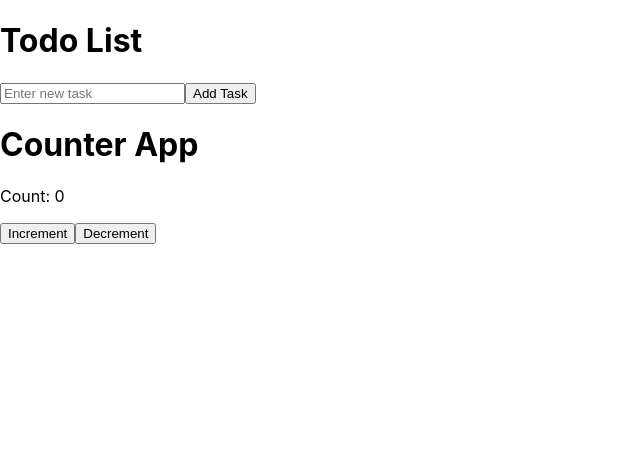
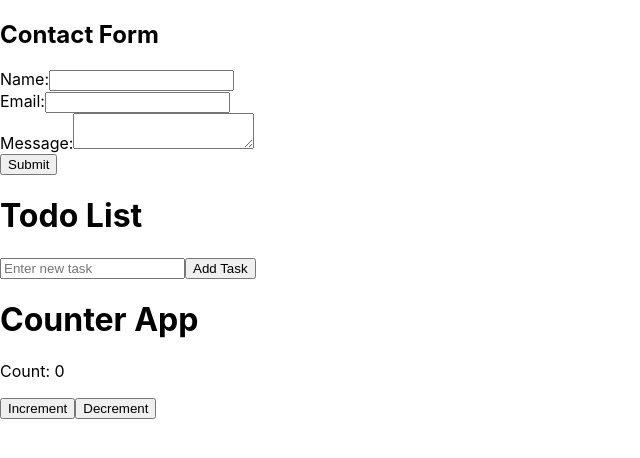
Before and after one commit to ravindrasharmacs/ReactPrj, a React (Create React App) app: page / in a window 1280 px wide. Shown: the top 458 px of the page, without its empty margins (0-640 px from the left). Built offline with nearby package versions, Linux system fonts and the light colour scheme.

Commit message:
react_005 : form with controlled components

```diff
--- /dev/null
+++ b/src/FormWithControlledComponents.js
@@ -0,0 +1,77 @@
+import React, { useState } from 'react';
+
+function FormWithControlledComponents() {
+  const [formData, setFormData] = useState({
+    name: '',
+    email: '',
+    message: ''
+  });
+  const [submittedData, setSubmittedData] = useState(null);
+
+  const handleChange = (e) => {
+    const { name, value } = e.target;
+    setFormData(prevData => ({
+      ...prevData,
+      [name]: value
+    }));
+  };
+
+  const handleSubmit = (e) => {
+    e.preventDefault();
+    setSubmittedData(formData);
+    // Optional: Reset form after submission
+    setFormData({ name: '', email: '', message: '' });
+  };
+
+  return (
+    <div>
+      <h2>Contact Form</h2>
+      <form onSubmit={handleSubmit}>
+        <div>
+          <label htmlFor="name">Name:</label>
+          <input
+            type="text"
+            id="name"
+            name="name"
+            value={formData.name}
+            onChange={handleChange}
+            required
+          />
+        </div>
+        <div>
+          <label htmlFor="email">Email:</label>
+          <input
+            type="email"
+            id="email"
+            name="email"
+            value={formData.email}
+            onChange={handleChange}
+            required
+          />
+        </div>
+        <div>
+          <label htmlFor="message">Message:</label>
+          <textarea
+            id="message"
+            name="message"
+            value={formData.message}
+            onChange={handleChange}
+            required
+          />
+        </div>
+        <button type="submit">Submit</button>
+      </form>
+
+      {submittedData && (
+        <div>
+          <h3>Submitted Data:</h3>
+          <p>Name: {submittedData.name}</p>
+          <p>Email: {submittedData.email}</p>
+          <p>Message: {submittedData.message}</p>
+        </div>
+      )}
+    </div>
+  );
+}
+
+export default FormWithControlledComponents;
--- a/src/index.js
+++ b/src/index.js
@@ -4,12 +4,16 @@ import './index.css';
 import App from './App';
 import reportWebVitals from './reportWebVitals';
 import TodoList from './TodoList';
+import FormWithControlledComponents from './FormWithControlledComponents';
+// import FormWithControlledComponents from '../formwithcontrolledComponents';
+// import formwithcontrolledComponents from './formwithcontrolledComponents';
 
 const root = ReactDOM.createRoot(document.getElementById('root'));
 root.render(
   // strictmode is used to detect any potential errors in the code
   // it is used to detect any errors in the code
   <React.StrictMode>
+    <FormWithControlledComponents />
     <TodoList />
     <App />
   </React.StrictMode>
```
